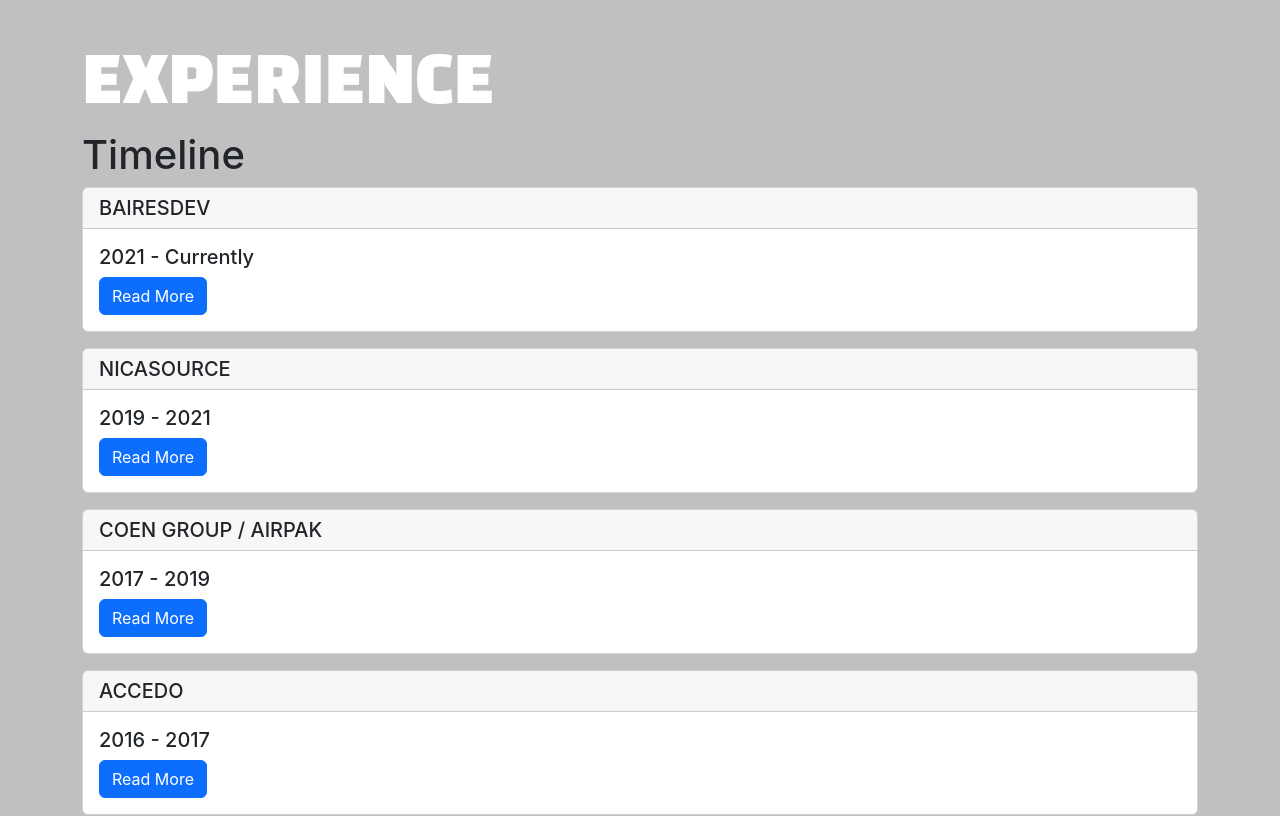
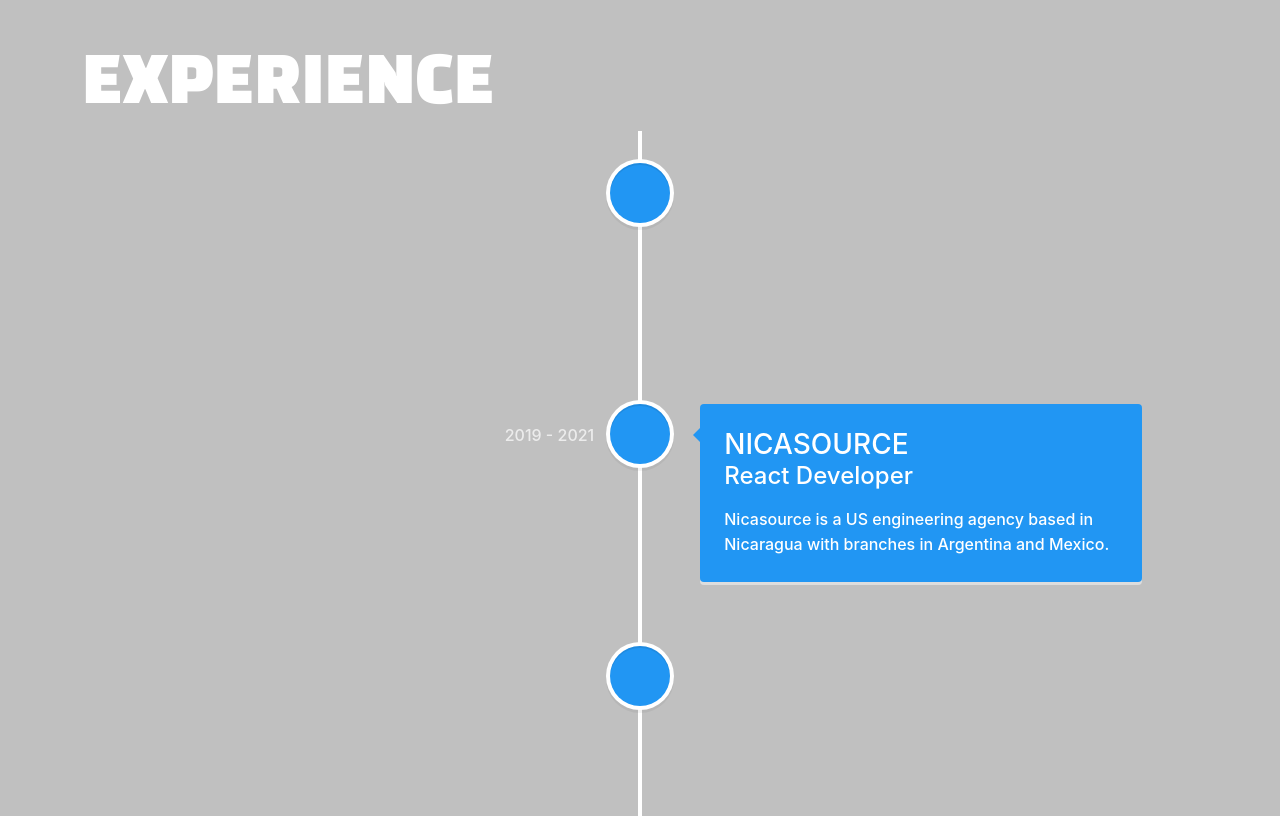
Before and after one commit to KornerStudio/portfolio, a React (Create React App) app: page / in a window 1280 px wide. Shown: the part 880-1696 px from the top of the page. Built offline with nearby package versions, Linux system fonts and the light colour scheme.

Commit message:
Implement Timeline

```diff
--- a/package.json
+++ b/package.json
@@ -13,6 +13,7 @@
     "react": "^18.2.0",
     "react-dom": "^18.2.0",
     "react-scripts": "5.0.1",
+    "react-vertical-timeline-component": "^3.5.2",
     "web-vitals": "^2.1.4"
   },
   "scripts": {
--- a/src/components/Timeline/Timeline.jsx
+++ b/src/components/Timeline/Timeline.jsx
@@ -1,5 +1,30 @@
-function Timeline() {
-return <h1>Timeline</h1>
+import { VerticalTimeline, VerticalTimelineElement }  from 'react-vertical-timeline-component';
+import 'react-vertical-timeline-component/style.min.css';
+
+function Timeline(props) {
+    return (
+        <>
+            <VerticalTimeline>
+                {props.companies.map((company, index) => (
+                    <VerticalTimelineElement
+                        className="vertical-timeline-element--work"
+                        contentStyle={{ background: 'rgb(33, 150, 243)', color: '#fff' }}
+                        contentArrowStyle={{ borderRight: '7px solid  rgb(33, 150, 243)' }}
+                        date={`${company.startyear} - ${company.endyear}`}
+                        iconStyle={{ background: 'rgb(33, 150, 243)', color: '#fff' }}
+                        // icon={<WorkIcon />}
+                    >
+                        <h3 className="vertical-timeline-element-title">{company.name}</h3>
+                        <h4 className="vertical-timeline-element-subtitle">{company.position}</h4>
+                        <p>
+                        {company.description}
+                        </p>
+                    </VerticalTimelineElement>
+                ))}
+            </VerticalTimeline>
+
+        </>
+    )
 
 };
 
--- a/src/components/experience/Experience.jsx
+++ b/src/components/experience/Experience.jsx
@@ -16,8 +16,10 @@
         <div id="experience-section" className="section">
             <div className="container">
                 <h2>Experience</h2>
-                <Timeline/>
-                {
+                <Timeline
+                    companies={companies}
+                />
+                {/* {
                     companies.map((company, index) => (
                         <div key={`company-${index}`} className="card mb-3">
                             <h5 className="card-header">{company.name}</h5>
@@ -33,7 +35,7 @@
                             </div>
                         </div>
                     ))
-                }
+                } */}
             </div>
             <Dialog
                 activeDialog={activeDialog}
--- a/src/data/companies.json
+++ b/src/data/companies.json
@@ -1,6 +1,7 @@
 [
     {
         "name": "BAIRESDEV",
+        "position": "React Developer",
         "description": "Bairesdev is a Nearshore Technology Solutions company.",
         "startyear": 2021,
         "endyear": "Currently",
@@ -21,6 +22,7 @@
     },
     {
         "name": "NICASOURCE",
+        "position": "React Developer",
         "description": "Nicasource is a US engineering agency based in Nicaragua with branches in Argentina and Mexico.",
         "startyear": 2019,
         "endyear":  2021,
@@ -40,6 +42,7 @@
     },
     {
         "name": "COEN GROUP / AIRPAK",
+        "position": "React Developer",
         "description": "AirPak is the leading company in sending and receiving remittances in Central America.",
         "startyear": 2017,
         "endyear": 2019,
@@ -70,6 +73,7 @@
     },
     {
         "name": "ACCEDO",
+        "position": "React Developer",
         "description": "Accedo Digital is a data-driven Digital Marketing company delivering Digital Marketing services.",
         "startyear": 2016,
         "endyear": 2017,
```
Also changed, not shown: 1 other file (tests, documents, lock files or other folders).
